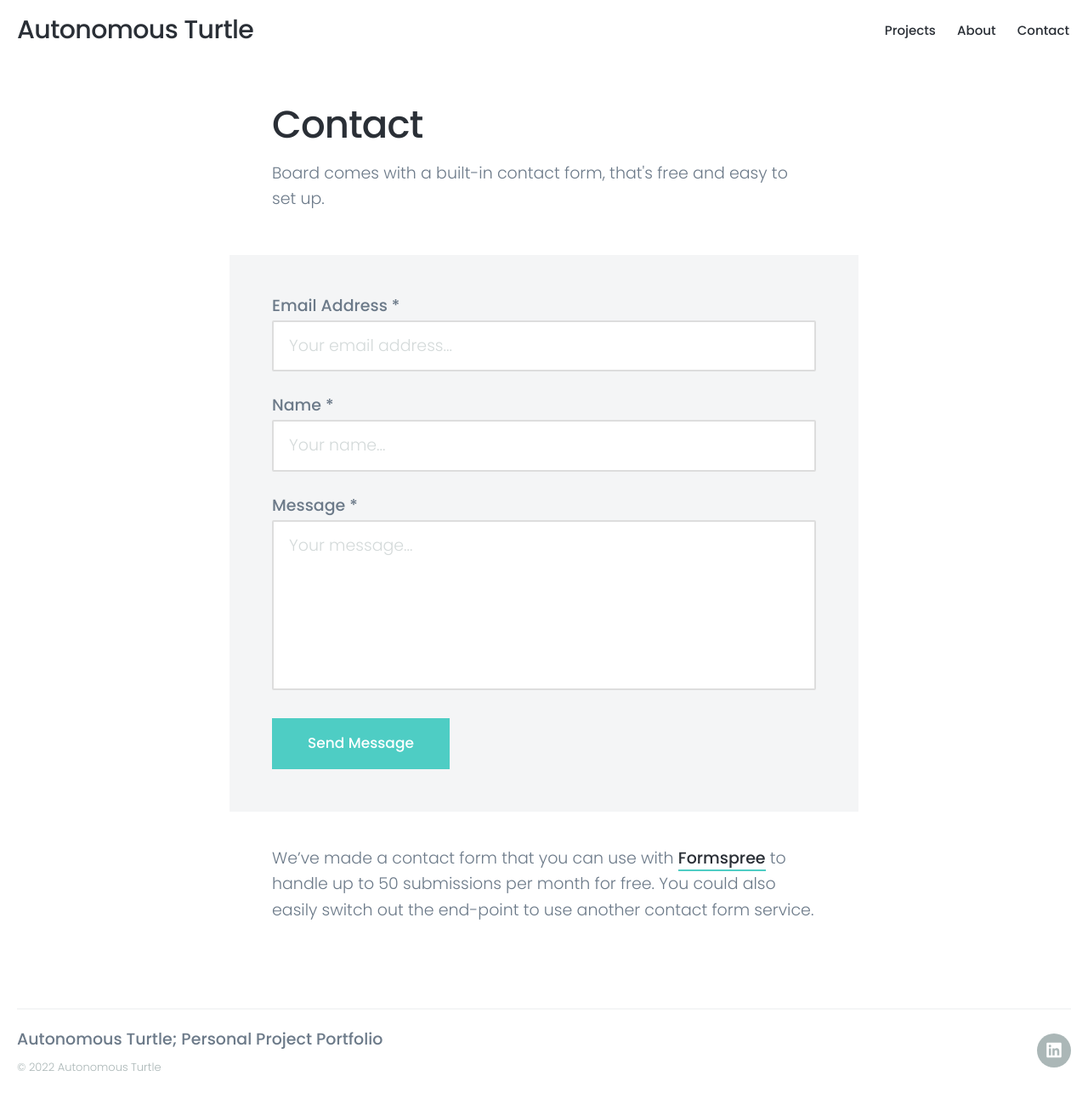
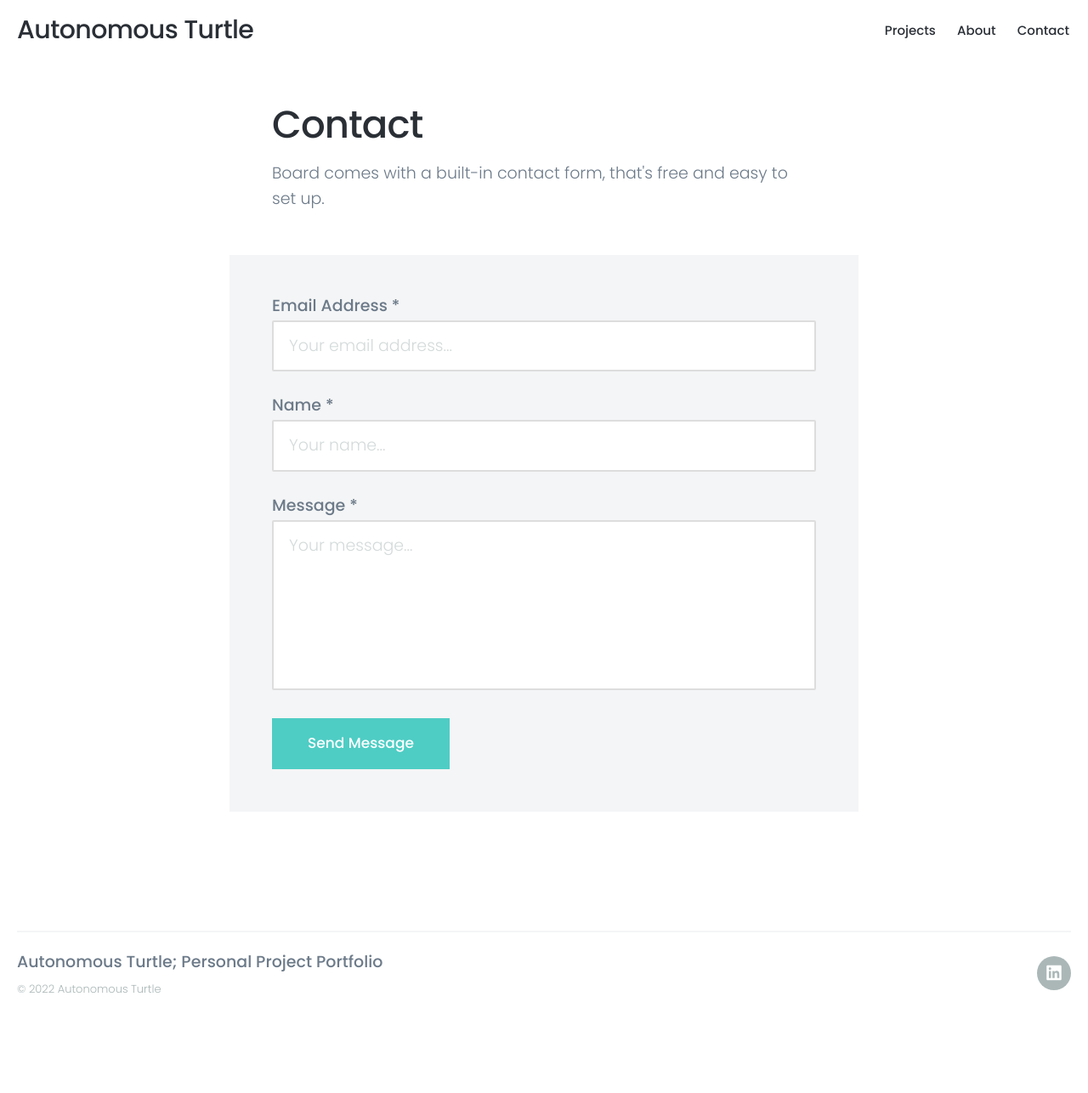
Before and after one commit to autonomousTurtle/portfolio, a Jekyll site: the page built from _pages/contact.md, in a window 1280 px wide. Shown: the whole page at 85% size. Built offline with Jekyll 4.4.1, drawn with Linux system fonts in a browser that asks for light colours; nearby versions of some CDN libraries; after the commit the page ends 1194 px from its top, so only the background shows below that.

Commit message:
Update contact.md

```diff
--- a/_pages/contact.md
+++ b/_pages/contact.md
@@ -6,5 +6,3 @@
 ---
 
 {% include contact-form.html %}
-
-We've made a contact form that you can use with [Formspree](https://formspree.io/create/jekyllthemes) to handle up to 50 submissions per month for free. You could also easily switch out the end-point to use another contact form service.
```
